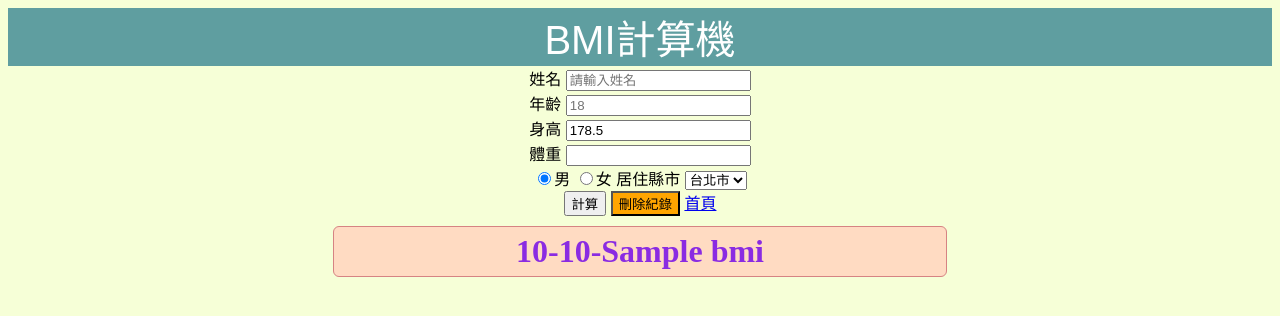
After one commit to vc-yanglin/flask-pm25, a Flask app: template templates/bmi.html in a window 1280 px wide. The commit adds this page. Shown: the top 316 px of the page. Run offline with Flask 3, Linux system fonts and the light colour scheme; the template is opened without the code that fills it: most values are stand-ins (such as "Sample title", 1, 10 or a date in 2020).

Commit message:
完成flask表單使用

```diff
--- a/app.py
+++ b/app.py
@@ -1,18 +1,47 @@
-from flask import Flask, render_template
+from flask import Flask, render_template, request
 from datetime import datetime
 import pandas as pd
 import pymysql
 
 app = Flask(__name__)
 
+books = {1: "Python book", 2: "Java book", 3: "Flask book"}
+
 
 @app.route("/")
 def index():
     # return f"<h1>Hello World!</h1><br>{datetime.now()}"
+    sw = 1
+    if sw:
+        books = [
+            {
+                "name": "Python book",
+                "price": 299,
+                "image_url": "https://im2.book.com.tw/image/getImage?i=https://www.books.com.tw/img/CN1/136/11/CN11361197.jpg&v=58096f9ck&w=348&h=348",
+            },
+            {
+                "name": "Java book",
+                "price": 399,
+                "image_url": "https://im1.book.com.tw/image/getImage?i=https://www.books.com.tw/img/001/087/31/0010873110.jpg&v=5f7c475bk&w=348&h=348",
+            },
+            {
+                "name": "C# book",
+                "price": 499,
+                "image_url": "https://im1.book.com.tw/image/getImage?i=https://www.books.com.tw/img/001/036/04/0010360466.jpg&v=62d695bak&w=348&h=348",
+            },
+        ]
+    else:
+        books = []
+
+    for book in books:
+        print(book["name"])
+        print(book["price"])
+        print(book["image_url"])
+
     username = "Victor"
     nowtime = datetime.now().strftime("%Y-%m-%d")
 
-    return render_template("index.html", name=username, now=nowtime)
+    return render_template("index.html", name=username, now=nowtime, books=books)
 
 
 @app.route("/pm25")
@@ -24,4 +53,16 @@ def get_pm25_data():
     return df1.values.tolist()
 
 
+@app.route("/bmi")
+def get_bmi():
+    height = request.args.get("height")
+    weight = request.args.get("weight")
+
+    bmi = round(eval(weight) / (eval(height) / 100) ** 2, 2)
+    print(bmi)
+    return render_template(
+        "bmi.html", bmi={"height": height, "weight": weight, "bmi": bmi}
+    )
+
+
 app.run(debug=True)
--- a/mysql.txt
+++ b/mysql.txt
@@ -85,3 +85,5 @@ insert into orders(customer_id,product_id) values
 
 - 約束id
 - alter table order
+
+https://www.w3schools.com/mysql/mysql_alter.asp
--- /dev/null
+++ b/templates/bmi.html
@@ -0,0 +1,246 @@
+<!DOCTYPE html>
+<html lang="zh-Hant">
+
+<head>
+    <meta charset="UTF-8">
+    <meta name="viewport" content="width=device-width, initial-scale=1.0">
+    <title>BMI計算機</title>
+
+    <style>
+        body {
+            text-align: center;
+            background-color: rgb(246, 255, 215);
+            font-family: "標楷體", 'Arial Narrow Bold', sans-serif;
+        }
+
+        .title {
+            color: blueviolet;
+            font-family: 'Times New Roman', Times, serif;
+            background-color: rgb(255, 219, 194);
+            /* 1rem=>16px */
+            font-size: 2rem;
+            display: inline-block;
+            width: 600px;
+            margin: 10px 20px;
+            padding: 6px;
+            border: 1px solid rgb(214, 131, 131);
+            border-radius: 6px;
+        }
+
+        /* . => class */
+        .main-title {
+            background-color: cadetblue;
+            font-size: 2.5rem;
+            color: white;
+            border: none;
+        }
+    </style>
+    <script src="js/bmi.js"></script>
+</head>
+
+<body>
+    <div class="main-title">BMI計算機</div>
+    <div id="record">
+
+    </div>
+    <form action="/bmi">
+        <label for="username">姓名</label>
+        <input id="username" name="username" type="text" placeholder="請輸入姓名"><br>
+        <label for="age">年齡</label>
+        <input id="age" name="age" type="number" placeholder="18"><br>
+        <label for="height">身高</label>
+        <input id="height" name="height" type="number" step="0.1" value="178.5"><br>
+        <label for="weight">體重</label>
+        <input id="weight" name="weight" type="number" step="0.1"><br>
+
+        <div class="panel1">
+            <input type="radio" name="sex" id="male" checked value="男生">男
+            <input type="radio" name="sex" id="female" value="女生">女
+
+            <label for="county">居住縣市</label>
+            <select name="county" id="county">
+                <option value="台北市">台北市</option>
+                <option value="新北市">新北市</option>
+                <option value="桃園市">桃園市</option>
+                <option value="台中市">台中市</option>
+                <option value="台南市">台南市</option>
+                <option value="高雄市">高雄市</option>
+            </select>
+        </div>
+
+        <button type="submit">計算</button>
+        <button type="button" style="background-color:orange;color:black" id="deleteRecordBtn">刪除紀錄</button>
+
+        <a href="index.html">首頁</a>
+    </form>
+
+    <h1 class="title">{{bmi.height}}-{{bmi.weight}}-{{bmi.bmi}}</h1>
+    <!-- 新增 id=>info -->
+    <!-- 將使用者的名字跟年齡/性別/縣市一行輸出(h2標籤可) -->
+    <div id="info">
+
+
+    </div>
+    <div id="result" hidden="true">
+        BMI:<span class="bmi">
+        </span>
+        <p class="comment">
+        </p>
+    </div>
+
+    <div id="tableRecord">
+
+    </div>
+
+    <script>
+        const nameEl = document.querySelector("#username");
+        const ageEl = document.querySelector("#age");
+        const heightEl = document.querySelector("#height");
+        const weightEl = document.querySelector("#weight");
+        const countyEl = document.querySelector("#county");
+        const deleteRecordBtnEl = document.querySelector("#deleteRecordBtn");
+
+        deleteRecordBtnEl.addEventListener("click", function () {
+            if (!confirm("是否確定刪除?!")) {
+                return;
+            }
+
+            localStorage.removeItem("record");
+            localStorage.removeItem("datas");
+            //刷新頁面
+            //window.location.href = "";
+            //清除資料
+            data.total = 0;
+            data.count = 0;
+            datas = [];
+            document.querySelector("#record").innerHTML = "";
+            document.querySelector("#tableRecord").innerHTML = "";
+        });
+
+        //物件
+        let data = {
+            total: 0,
+            count: 0
+        }
+
+        //陣列
+        let datas = JSON.parse(localStorage.getItem("datas")) || [];
+        //將字串轉成物件
+        record = JSON.parse(localStorage.getItem("record"));
+        if (record) {
+            data = record;
+            //加入顯示紀錄動作
+            let avg = (data.total / data.count).toFixed(1);
+            document.querySelector("#record").innerHTML = `紀錄人數:${data.count} 平均BMI:${avg}`;
+        }
+
+        if (datas.length > 0) {
+            renderTable(datas);
+        }
+
+        function addRow(data) {
+            return `
+            <tr>
+                <td>${data.name}</td>
+                <td>${data.county}</td>
+                <td>${data.age}</td>
+                <td>${data.sex}</td>
+                <td>${data.height}</td>
+                <td>${data.weight}</td>
+                <td>${data.bmi}</td>
+            </tr>
+            `;
+        }
+
+        function renderTable(datas) {
+            tableData = "";
+            for (let i = 0; i < datas.length; i++) {
+                console.log(i + 1, datas[i]);
+                tableData += addRow(datas[i]);
+            }
+
+            let tableHtml = `
+              <table border="1px" >
+                <thead>
+                    <tr>
+                        <th>姓名</th>
+                        <th>縣市</th>
+                        <th>年齡</th>
+                        <th>性別</th>
+                        <th>身高</th>
+                        <th>體重</th>
+                        <th>BMI</th>
+                    </tr>
+                </thead>
+                <tbody>
+                ${tableData}
+                </tbody>
+
+            </table>
+            `
+
+            //console.log(tableHtml);
+            document.querySelector("#tableRecord").innerHTML = tableHtml;
+        }
+
+        function calc() {
+            // 取得最新的選取
+            const sexEl = document.querySelector("input[name='sex']:checked");
+            let height = heightEl.value;
+            let weight = weightEl.value;
+            let name = nameEl.value;
+            let age = ageEl.value;
+            let sex = sexEl.value;
+            let county = countyEl.value;
+            // 判斷height 跟 weight 要大於0跟是數值not isNan
+            // and ==> &&   or ==> ||
+            if (height <= 0 || weight <= 0) {
+                alert("請輸入正確數值!");
+                return;
+            }
+            // 取消隱藏
+            document.querySelector("#result").hidden = false;
+            let userInfo = `${nameEl.value} 年齡:${ageEl.value} 姓別:${sexEl.value} 縣市:${countyEl.value}`;
+            console.log(userInfo);
+            document.querySelector("#info").innerHTML = `<h2>${userInfo}</h2>`;
+
+            let bmi = getBmi(height, weight);
+            let result = getComment(bmi);
+
+            console.log(bmi, result[0], result[1]);
+
+            const bmiEl = document.querySelector(".bmi");
+            bmiEl.innerText = bmi;
+            bmiEl.style.color = result[1];
+            document.querySelector(".comment").innerText = result[0];
+
+            //紀錄每次的bmi
+            data.total += Number(bmi);
+            data.count += 1;
+
+            console.log(data);
+            let avg = (data.total / data.count).toFixed(1);
+            document.querySelector("#record").innerHTML = `紀錄人數:${data.count} 平均BMI:${avg}`;
+            //本地網頁儲存(物件轉換成字串)
+            localStorage.setItem("record", JSON.stringify(data));
+            //儲存單筆資料
+            let person = {
+                name: name,
+                age: age,
+                sex: sex,
+                county: county,
+                height: height,
+                weight: weight,
+                bmi: bmi
+            }
+
+            datas.push(person);
+            //儲存datas
+            localStorage.setItem("datas", JSON.stringify(datas));
+            renderTable(datas);
+        }
+
+    </script>
+</body>
+
+</html>
```
Also changed, not shown: css/bmi.css (added, +161 -0 lines), css/style.css (added, +29 -0 lines), define.txt (added, +39 -0 lines), templates/index.html (+44 -0 lines).
